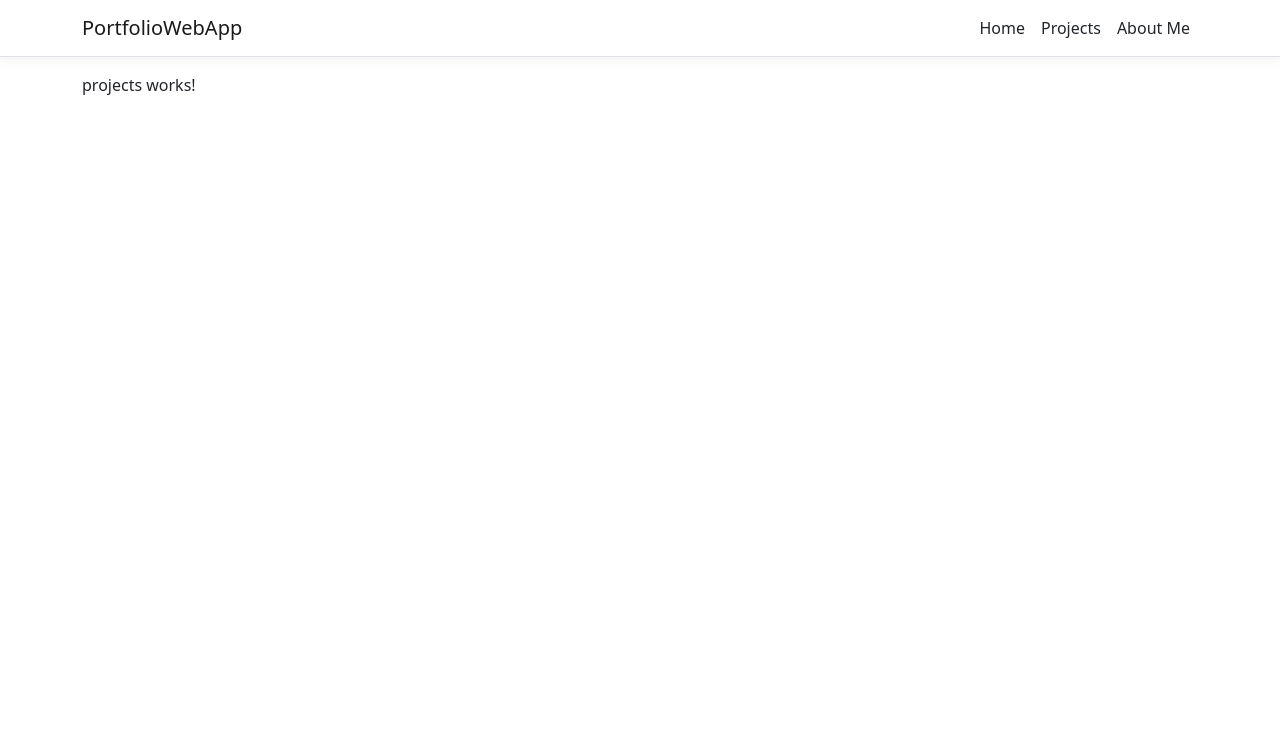
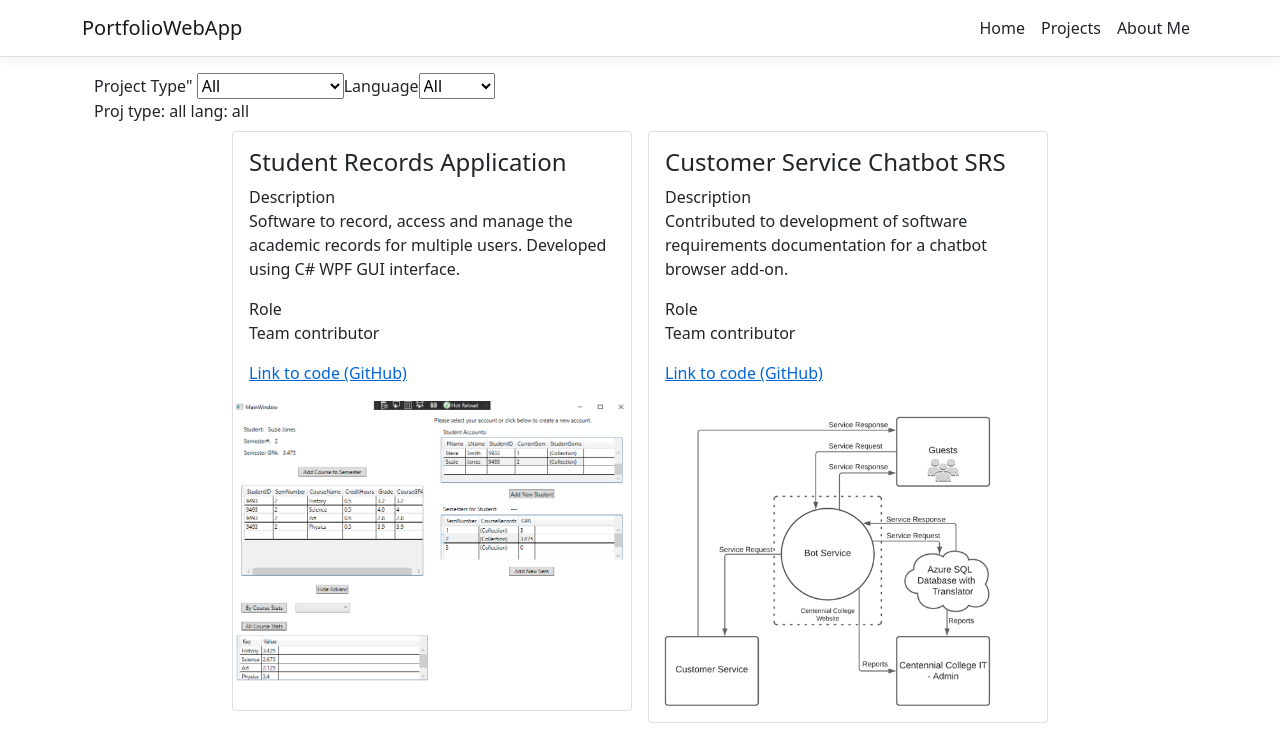
Before and after one commit to kyleokeeffe/ASPNET-PortfolioWebApp, an Angular app in the folder ClientApp/: page /projects in a window 1280 px wide. Shown: the top 738 px of the page. Built offline with nearby package versions, Linux system fonts and the light colour scheme.

Commit message:
Added projects component logic and template

```diff
--- a/ClientApp/src/app/projects/projects.component.css
+++ b/ClientApp/src/app/projects/projects.component.css
@@ -0,0 +1,5 @@
+.flex-sm-row {
+  width: 100%;
+  height: 200%;
+  flex-wrap: wrap;
+}
--- a/ClientApp/src/app/projects/projects.component.html
+++ b/ClientApp/src/app/projects/projects.component.html
@@ -1 +1,30 @@
-<p>projects works!</p>
+<div class="container">
+    <!-- Card deck for project samples -->
+    <label for="slctType">Project Type</label>"
+    <select x:Name="slctType" [(ngModel)]="selectedProjType" (change)="valueSelected()">
+        <option value="all">All</option>
+        <option value="webapp">Web App</option>
+        <option value="standalone">Stand Alone App</option>
+    </select>
+    <label for="slctLang">Language</label>
+    <select x:Name="slctLang" [(ngModel)]="selectedLang" (change)="valueSelected()">
+        <option value="all">All</option>
+        <option value="csharp">C#</option>
+        <option value="java">Java</option>
+        <option value="python">Python</option>
+        <option value="uml">UML</option>
+    </select>
+
+    <div>
+        Proj type: {{ selectedProjType }}
+        lang: {{ selectedLang }}
+    </div>
+    <div class="card-deck d-sm-flex flex-sm-row align-content-around justify-content-center">
+        <app-project-item *ngFor="let projectItem of projectItemListFilt" [projectItem]="projectItem">
+
+        </app-project-item>
+
+    </div>
+    <div>
+    </div>
+</div>
--- a/ClientApp/src/app/projects/projects.component.ts
+++ b/ClientApp/src/app/projects/projects.component.ts
@@ -1,4 +1,5 @@
 import { Component, OnInit } from '@angular/core';
+import { ProjectItem } from '../projectItem';
 
 @Component({
   selector: 'app-projects',
@@ -7,9 +8,109 @@ import { Component, OnInit } from '@angular/core';
 })
 export class ProjectsComponent implements OnInit {
 
+
+  projectItemList: ProjectItem[] = [
+    {
+      id: 0,
+      name: 'Student Records Application',
+      type: 'statndalone',
+      language: 'csharp',
+      description: 'Software to record, access and manage the academic records for multiple users. Developed using C# WPF GUI interface.',
+      photo: '../../assets/images/studentTracking.PNG',
+      link: 'http://www.google.ca'
+    },
+    {
+      id: 1,
+      name: 'Customer Service Chatbot SRS',
+      type: 'SRS',
+      language: 'UML',
+      description: 'Contributed to development of software requirements documentation for a chatbot browser add-on.',
+      photo: '../../assets/images/chatBotDiagram.png',
+      link: 'http://www.google.ca'
+    },
+    {
+      id: 2,
+      name: 'Quiz Simulation',
+      type: 'standalone',
+      language: 'Java',
+      description: 'Software for simulating a quiz. Developed using Java with JOptionsPane GUI interface.',
+      photo: '../../assets/images/quizSimulation.png',
+      link: 'http://www.google.ca'
+    },
+    {
+      id: 3,
+      name: 'Natural Language Image Processing',
+      type: 'standalone',
+      language: 'python',
+      description: 'Python command-line software for conducting image editing operations from natural language requests.',
+      photo: '../../assets/images/logo.png',
+      link: 'http://www.google.ca'
+
+    },
+    {
+      id: 4,
+      name: 'Publisher Pattern Implmentation',
+      type: 'standalone',
+      language: 'csharp',
+      description: 'C# software implementing Publisher pattern in WPF.',
+      photo: '../../assets/images/logo.png',
+      link: 'http://www.google.ca'
+
+    },
+    {
+      id: 5,
+      name: 'Personal Portfolio Website',
+      type: 'webapp',
+      language: 'angular',
+      description: 'Portfolio website implemented using multiple frameworks. Currently completed frameworks: EJS, Angular/ASP.NET.',
+      photo: '../../assets/images/chatBotDiagram.png',
+      link: 'http://www.google.ca'
+
+    },
+    {
+      id: 6,
+      name: 'Regression Test Automation Software',
+      type: 'standalone',
+      language: 'java',
+      description: 'Standalone Java software for QA regression testing automation.',
+      photo: '../../assets/images/logo.png',
+      link: 'http://www.google.ca'
+
+    }
+
+  ]
+
+
+  selectedProjType = "all";
+  selectedLang = "all";
+
+  public projectItemListFilt: ProjectItem[] = this.projectItemList;
+
+
   constructor() { }
 
   ngOnInit(): void {
   }
 
+  public valueSelected() {
+
+
+
+    if (this.selectedLang == "all" && this.selectedProjType == "all") {
+      this.projectItemListFilt = this.projectItemList;
+    }
+    else if (this.selectedLang == "all" && this.selectedProjType != "all") {
+      this.projectItemListFilt = this.projectItemList.filter(item => (item.type == this.selectedProjType));
+
+    }
+    else if (this.selectedLang != "all" && this.selectedProjType == "all") {
+      this.projectItemListFilt = this.projectItemList.filter(item => (item.language == this.selectedLang));
+
+    } else {
+      this.projectItemListFilt = this.projectItemList.filter(item => item.language == this.selectedLang).filter(item => item.type == this.selectedProjType);
+
+    }
+
+  }
+
 }
```
